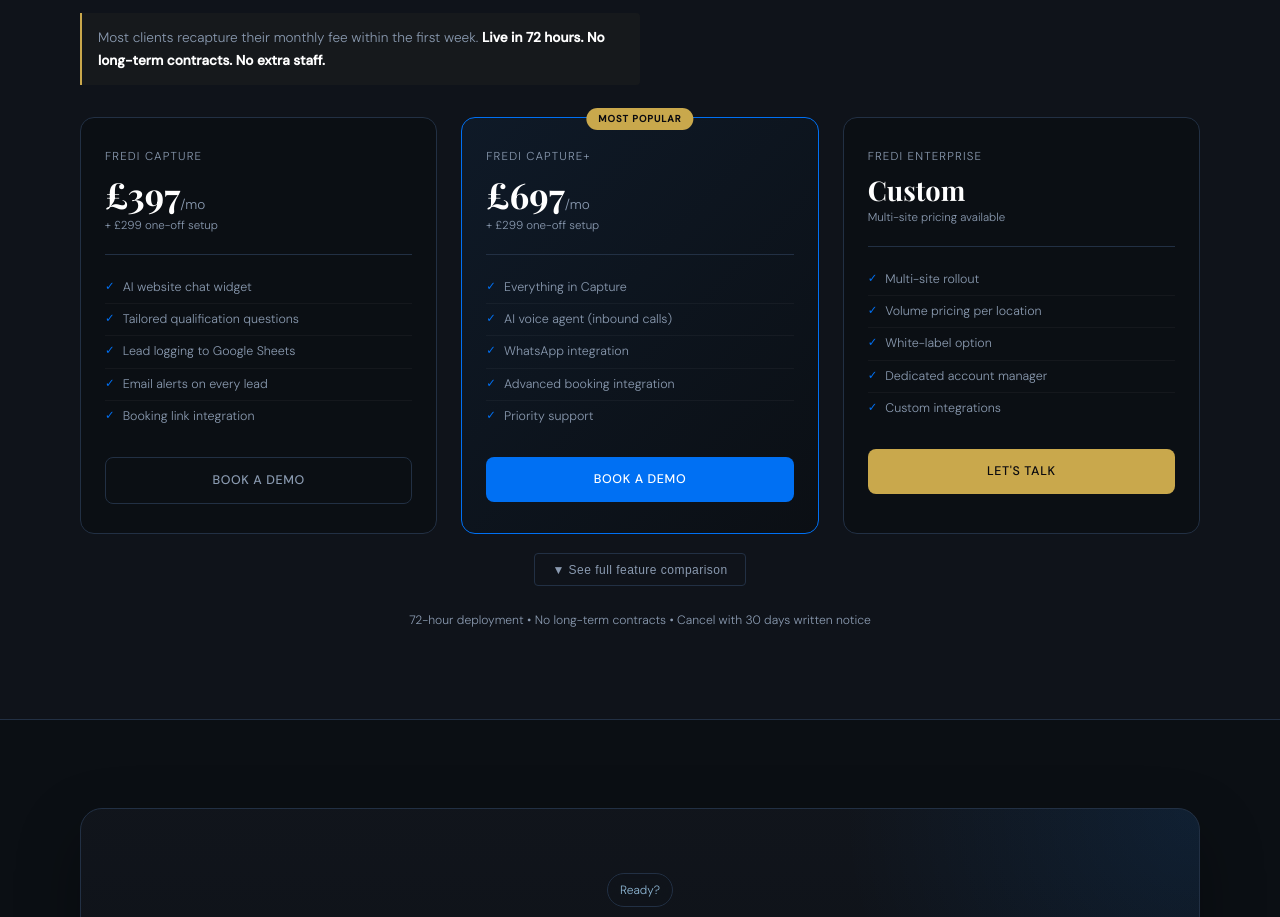
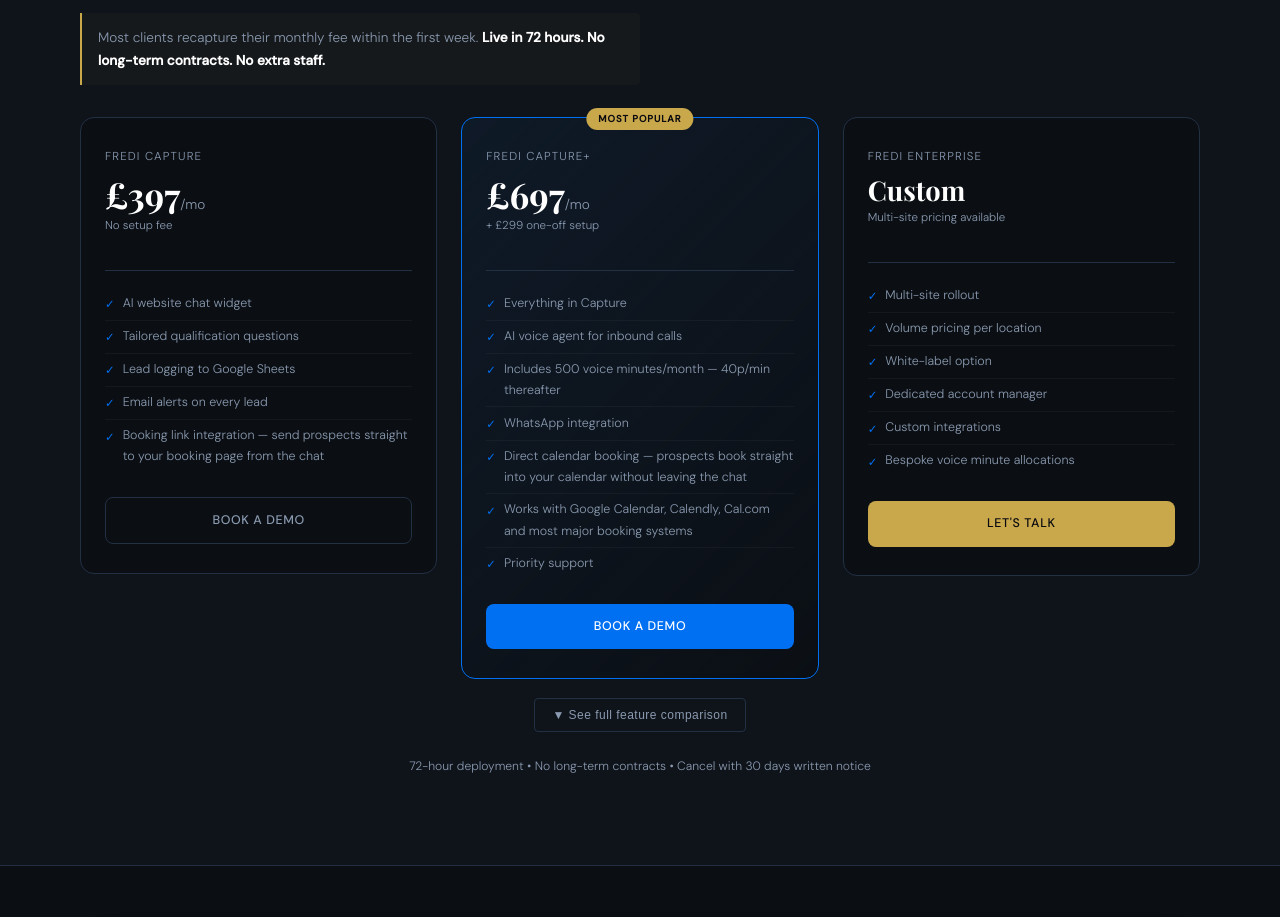
Before and after one commit to joash-maker/fredi-homepage, a website: page index.html in a window 1280 px wide. Shown: the part 4296-5213 px from the top of the page. Drawn offline with nearby package versions, Linux system fonts and the light colour scheme; a web font is replaced by a local one.

Commit message:
Update index.html

```diff
--- a/index.html
+++ b/index.html
@@ -35,16 +35,12 @@
     html { scroll-behavior: smooth; }
     body { margin: 0; font-family: 'DM Sans', sans-serif; font-weight: 300; background: var(--bg); color: var(--text); line-height: 1.7; overflow-x: hidden; }
     a { color: inherit; text-decoration: none; }
-
-    /* NAV */
     nav { position: sticky; top: 0; z-index: 200; display: flex; justify-content: space-between; align-items: center; padding: 1rem 5vw; background: rgba(11,15,20,0.92); backdrop-filter: blur(14px); border-bottom: 1px solid var(--line); }
     .nav-logo { font-family: 'Playfair Display', serif; font-size: 1.15rem; font-weight: 700; letter-spacing: 0.03em; }
     .nav-logo span { color: var(--gold); }
     .nav-back { font-size: 0.78rem; color: var(--muted); letter-spacing: 0.05em; border: 1px solid var(--line); padding: 0.38rem 0.85rem; border-radius: 4px; transition: border-color 0.2s, color 0.2s; }
     .nav-back:hover { border-color: var(--gold); color: var(--gold); }
     .nav-back::before { content: '\2190  '; }
-
-    /* SHARED */
     .section { padding: 5.5rem 5vw; }
     .section-inner { max-width: var(--max); margin: 0 auto; }
     .eyebrow { display: inline-flex; align-items: center; gap: 8px; padding: 6px 12px; border: 1px solid var(--line); border-radius: 999px; font-size: 12px; color: #8fb8d5; background: rgba(17,21,28,0.7); backdrop-filter: blur(8px); margin-bottom: 16px; }
@@ -61,8 +57,6 @@
     .btn-ghost:hover { border-color: var(--gold); color: var(--gold); }
     .btn-gold { display: inline-block; background: var(--gold); color: #0a0a0f; padding: 0.9rem 1.8rem; border-radius: var(--radius); font-size: 0.88rem; font-weight: 600; cursor: pointer; transition: background 0.18s, transform 0.18s; text-decoration: none; }
     .btn-gold:hover { background: var(--gold-light); transform: translateY(-2px); }
-
-    /* HERO */
     .hero { padding: 3.5rem 5vw 5rem; }
     .hero-grid { max-width: var(--max); margin: 0 auto; display: grid; grid-template-columns: 1.1fr 0.9fr; gap: 4rem; align-items: center; min-height: 80vh; }
     .hero-copy { max-width: 640px; }
@@ -87,16 +81,12 @@
     .mini-stat { border: 1px solid var(--line-soft); border-radius: 14px; padding: 12px; background: rgba(15,20,27,0.75); }
     .mini-stat strong { display: block; font-size: 13px; margin-bottom: 4px; }
     .mini-stat span { display: block; color: var(--muted); font-size: 11px; line-height: 1.5; }
-
-    /* END OF DAY STRIP */
     .eod-strip { background: rgba(201,168,76,0.05); border-top: 1px solid rgba(201,168,76,0.15); border-bottom: 1px solid rgba(201,168,76,0.15); padding: 2.5rem 5vw; }
     .eod-inner { max-width: var(--max); margin: 0 auto; display: flex; align-items: center; gap: 2rem; flex-wrap: wrap; }
     .eod-icon { font-size: 2.5rem; flex-shrink: 0; }
     .eod-text h3 { font-size: 1.15rem; font-weight: 500; color: var(--text); margin-bottom: 0.3rem; }
     .eod-text p { font-size: 0.88rem; color: var(--muted); line-height: 1.7; max-width: 580px; }
     .eod-text strong { color: var(--gold); }
-
-    /* PROBLEM + SOLUTION */
     .problem-solution-bg { background: rgba(17,21,28,0.7); border-top: 1px solid var(--line); border-bottom: 1px solid var(--line); }
     .ps-grid { display: grid; grid-template-columns: 1fr 1fr; gap: 3rem; align-items: start; margin-top: 2.5rem; }
     .ps-col-title { font-size: 0.68rem; letter-spacing: 0.14em; text-transform: uppercase; margin-bottom: 1.2rem; padding-bottom: 0.8rem; border-bottom: 1px solid var(--line); }
@@ -105,8 +95,6 @@
     .ps-list { list-style: none; display: grid; gap: 0.7rem; }
     .ps-list li { display: flex; gap: 10px; align-items: flex-start; padding: 12px 14px; border: 1px solid var(--line-soft); border-radius: 12px; background: rgba(13,17,24,0.5); font-size: 0.85rem; color: #ccd5e0; line-height: 1.5; }
     .ps-icon { font-size: 0.85rem; flex-shrink: 0; margin-top: 1px; }
-
-    /* HOW IT WORKS */
     .how-bg { background: rgba(17,21,28,0.6); border-top: 1px solid var(--line); border-bottom: 1px solid var(--line); }
     .steps-row { display: grid; grid-template-columns: repeat(5,1fr); gap: 1px; margin-top: 2.5rem; border: 1px solid var(--line); border-radius: 12px; overflow: hidden; }
     .step-cell { background: var(--bg); padding: 1.8rem 1.2rem; border-right: 1px solid var(--line); transition: background 0.25s; text-align: center; }
@@ -116,8 +104,6 @@
     .step-cell:hover .step-num { background: rgba(10,132,255,0.14); border-color: rgba(10,132,255,0.5); }
     .step-cell h3 { font-size: 0.88rem; margin-bottom: 0.4rem; }
     .step-cell p { font-size: 0.76rem; color: var(--muted); line-height: 1.6; }
-
-    /* FEATURES */
     .features-grid { display: grid; grid-template-columns: repeat(3,1fr); gap: 1px; margin-top: 2.5rem; border: 1px solid var(--line); border-radius: 12px; overflow: hidden; }
     .f-cell { background: var(--panel); padding: 1.6rem 1.4rem; border-right: 1px solid var(--line); border-bottom: 1px solid var(--line); transition: background 0.22s; position: relative; overflow: hidden; }
     .f-cell::before { content: ''; position: absolute; top: 0; left: 0; right: 0; height: 2px; background: var(--blue); transform: scaleX(0); transform-origin: left; transition: transform 0.3s; }
@@ -126,13 +112,9 @@
     .f-icon { font-size: 1.5rem; margin-bottom: 0.7rem; display: block; }
     .f-cell h3 { font-size: 0.9rem; margin-bottom: 0.3rem; }
     .f-cell p { font-size: 0.78rem; line-height: 1.65; }
-
-    /* INDUSTRIES */
     .industry-wrap { display: flex; flex-wrap: wrap; gap: 10px; margin-top: 2rem; }
     .industry-pill { padding: 10px 16px; border: 1px solid var(--line); border-radius: 999px; font-size: 13px; color: #d0dcea; background: rgba(17,21,28,0.8); transition: border-color 0.2s, color 0.2s; }
     .industry-pill:hover { border-color: var(--blue); color: #fff; }
-
-    /* CASE STUDY */
     .case-grid { display: grid; grid-template-columns: 1fr 1fr; gap: 3.5rem; align-items: center; margin-top: 2.5rem; }
     .case-desc { font-size: 0.9rem; color: var(--muted); line-height: 1.85; margin-bottom: 1.6rem; }
     .quote-block { border-left: 2px solid var(--gold); padding: 1rem 1.4rem; background: rgba(201,168,76,0.04); border-radius: 0 8px 8px 0; margin-bottom: 1.4rem; }
@@ -142,13 +124,11 @@
     .result-card { background: var(--panel); border: 1px solid var(--line); border-radius: 10px; padding: 1.2rem; }
     .result-n { font-family: 'Playfair Display', serif; font-size: 2.2rem; color: var(--gold); font-weight: 700; line-height: 1; margin-bottom: 0.4rem; }
     .result-card p { font-size: 0.73rem; color: var(--muted); line-height: 1.5; }
-
-    /* PRICING */
     .pricing-bg { background: rgba(17,21,28,0.8); border-top: 1px solid var(--line); border-bottom: 1px solid var(--line); }
     .pricing-intro { font-size: 0.85rem; color: var(--muted); padding: 0.8rem 1rem; border-left: 2px solid var(--gold); background: rgba(201,168,76,0.04); border-radius: 0 4px 4px 0; margin-bottom: 2rem; max-width: 560px; }
     .pricing-intro strong { color: var(--text); }
-    .pricing-cards { display: grid; grid-template-columns: repeat(3,1fr); gap: 1.5rem; margin-bottom: 1.2rem; }
-    .p-card { background: var(--bg); border: 1px solid var(--line); border-radius: 14px; padding: 1.8rem 1.5rem; position: relative; transition: transform 0.22s; }
+    .pricing-cards { display: grid; grid-template-columns: repeat(3,1fr); gap: 1.5rem; margin-bottom: 1.2rem; align-items: start; }
+    .p-card { background: var(--bg); border: 1px solid var(--line); border-radius: 14px; padding: 1.8rem 1.5rem; position: relative; transition: transform 0.22s; display: flex; flex-direction: column; }
     .p-card.featured { border-color: var(--blue); background: linear-gradient(135deg, rgba(10,132,255,0.06), var(--bg)); }
     .p-card:hover { transform: translateY(-4px); }
     .p-badge { position: absolute; top: -10px; left: 50%; transform: translateX(-50%); background: var(--gold); color: #0a0a0f; font-size: 0.6rem; font-weight: 700; letter-spacing: 0.1em; text-transform: uppercase; padding: 0.2rem 0.75rem; border-radius: 20px; white-space: nowrap; }
@@ -157,11 +137,11 @@
     .p-price small { font-size: 0.85rem; color: var(--muted); font-family: 'DM Sans', sans-serif; font-weight: 300; }
     .p-setup { font-size: 0.72rem; color: var(--muted); margin-bottom: 1.2rem; }
     .p-divider { border: none; border-top: 1px solid var(--line); margin: 1rem 0; }
-    .p-features { list-style: none; margin-bottom: 1.5rem; }
-    .p-features li { font-size: 0.78rem; color: var(--muted); padding: 0.32rem 0; display: flex; gap: 0.5rem; border-bottom: 1px solid rgba(255,255,255,0.04); }
+    .p-features { list-style: none; margin-bottom: 1.5rem; flex: 1; }
+    .p-features li { font-size: 0.78rem; color: var(--muted); padding: 0.32rem 0; display: flex; gap: 0.5rem; border-bottom: 1px solid rgba(255,255,255,0.04); align-items: flex-start; }
     .p-features li:last-child { border-bottom: none; }
-    .p-features li::before { content: '✓'; color: var(--blue); flex-shrink: 0; font-size: 0.72rem; }
-    .p-cta { display: block; text-align: center; padding: 0.75rem; border-radius: 8px; font-size: 0.78rem; font-weight: 500; letter-spacing: 0.05em; text-transform: uppercase; text-decoration: none; transition: opacity 0.2s; }
+    .p-features li::before { content: '✓'; color: var(--blue); flex-shrink: 0; font-size: 0.72rem; margin-top: 0.15rem; }
+    .p-cta { display: block; text-align: center; padding: 0.75rem; border-radius: 8px; font-size: 0.78rem; font-weight: 500; letter-spacing: 0.05em; text-transform: uppercase; text-decoration: none; transition: opacity 0.2s; margin-top: auto; }
     .p-cta-blue { background: var(--blue); color: #fff; }
     .p-cta-ghost { border: 1px solid var(--line); color: var(--muted); }
     .p-cta-gold { background: var(--gold); color: #0a0a0f; }
@@ -178,20 +158,14 @@
     .compare-table .ck { color: var(--blue); }
     .compare-table .da { color: rgba(255,255,255,0.12); }
     .pricing-note { text-align: center; font-size: 0.76rem; color: var(--muted); margin-top: 1.2rem; }
-
-    /* CTA */
     .cta-panel { text-align: center; padding: 4rem 2rem; border: 1px solid var(--line); border-radius: 22px; background: radial-gradient(circle at top right, rgba(10,132,255,0.1), transparent 30%), linear-gradient(180deg, rgba(17,21,28,0.95), rgba(12,16,22,0.98)); box-shadow: 0 24px 64px rgba(0,0,0,0.3); }
     .cta-panel h2 { margin-bottom: 0.8rem; }
     .cta-panel p { font-size: 0.92rem; max-width: 440px; margin: 0 auto 1.8rem; }
     .cta-actions { display: flex; gap: 1rem; justify-content: center; flex-wrap: wrap; }
-
-    /* FOOTER */
     .footer-note { color: var(--muted); font-size: 12px; text-align: center; padding: 1.6rem 5vw; border-top: 1px solid var(--line); display: flex; flex-wrap: wrap; justify-content: center; gap: 0.3rem 1rem; line-height: 2; }
     .footer-note a { color: #7aa8d5; transition: color 0.2s; }
     .footer-note a:hover { color: var(--gold); }
     .footer-sep { color: var(--line); }
-
-    /* WIDGET */
     .widget-toggle { position: fixed; right: 22px; bottom: 22px; width: 58px; height: 58px; border: 0; border-radius: 999px; background: linear-gradient(180deg, var(--blue-2), var(--blue)); color: #fff; font-size: 20px; font-weight: 700; cursor: pointer; box-shadow: 0 12px 32px rgba(0,112,243,0.38); z-index: 1001; transition: transform 0.18s, box-shadow 0.18s; display: flex; align-items: center; justify-content: center; }
     .widget-toggle:hover { transform: translateY(-2px); box-shadow: 0 16px 38px rgba(0,112,243,0.44); }
     .teaser-bubble { position: fixed; right: 22px; bottom: 92px; max-width: 260px; background: rgba(17,21,28,0.96); border: 1px solid var(--line); border-radius: 16px; padding: 13px 15px; font-size: 12px; line-height: 1.55; color: #d4dde8; box-shadow: 0 14px 32px rgba(0,0,0,0.38); z-index: 1000; opacity: 0; transform: translateY(8px); pointer-events: none; transition: opacity 0.3s, transform 0.3s; }
@@ -222,18 +196,12 @@
     .chat-input button { padding: 11px 14px; border: 0; border-radius: 12px; background: linear-gradient(180deg, var(--blue-2), var(--blue)); color: #fff; font-size: 13px; font-weight: 600; cursor: pointer; }
     .widget-privacy { text-align: center; font-size: 10px; color: #2a3a4a; padding: 5px; border-top: 1px solid rgba(255,255,255,0.04); background: #0d1016; }
     .widget-privacy a { color: #3a5a7a; text-decoration: none; }
-
-    /* BACK TO TOP */
     #back-to-top { position: fixed; bottom: 22px; left: 22px; width: 42px; height: 42px; border-radius: 50%; background: var(--panel); border: 1px solid var(--line); color: var(--muted); cursor: pointer; display: flex; align-items: center; justify-content: center; z-index: 1000; opacity: 0; transform: translateY(10px); transition: opacity 0.3s, transform 0.3s, border-color 0.2s, color 0.2s; pointer-events: none; }
     #back-to-top.visible { opacity: 1; transform: translateY(0); pointer-events: auto; }
     #back-to-top:hover { border-color: var(--blue); color: var(--blue); }
     #back-to-top svg { width: 15px; height: 15px; fill: currentColor; }
-
-    /* SCROLL REVEAL */
     .reveal { opacity: 0; transform: translateY(20px); transition: opacity 0.5s ease, transform 0.5s ease; }
     .reveal.visible { opacity: 1; transform: none; }
-
-    /* RESPONSIVE */
     @media(max-width:980px){
       .hero-grid { grid-template-columns: 1fr; min-height: auto; }
       .hero { padding-top: 2.5rem; }
@@ -266,7 +234,6 @@
     <a href="https://www.mediahubink.com" class="nav-back">Back to main site</a>
   </nav>
 
-  <!-- HERO -->
   <section class="hero" id="top">
     <div class="hero-grid">
       <div class="hero-copy">
@@ -304,7 +271,6 @@
     </div>
   </section>
 
-  <!-- END OF DAY STRIP -->
   <div class="eod-strip">
     <div class="eod-inner">
       <div class="eod-icon">📋</div>
@@ -315,7 +281,6 @@
     </div>
   </div>
 
-  <!-- PROBLEM + SOLUTION -->
   <section class="section problem-solution-bg reveal">
     <div class="section-inner">
       <div class="tag">The Problem &amp; The Fix</div>
@@ -345,7 +310,6 @@
     </div>
   </section>
 
-  <!-- HOW IT WORKS -->
   <section class="section how-bg reveal" id="how-it-works">
     <div class="section-inner">
       <div class="tag">How It Works</div>
@@ -360,7 +324,6 @@
     </div>
   </section>
 
-  <!-- FEATURES -->
   <section class="section">
     <div class="section-inner">
       <div class="tag">What Fredi Does</div>
@@ -376,7 +339,6 @@
     </div>
   </section>
 
-  <!-- INDUSTRIES -->
   <section class="section" style="background:rgba(17,21,28,0.5);border-top:1px solid var(--line);border-bottom:1px solid var(--line);">
     <div class="section-inner">
       <div class="tag">Industry Fit</div>
@@ -399,7 +361,6 @@
     </div>
   </section>
 
-  <!-- CASE STUDY -->
   <section class="section">
     <div class="section-inner">
       <div class="tag">Proven in the Field</div>
@@ -430,20 +391,24 @@
       <h2>One lead pays for<br>a month of Fredi.</h2>
       <p class="pricing-intro">Most clients recapture their monthly fee within the first week. <strong>Live in 72 hours. No long-term contracts. No extra staff.</strong></p>
       <div class="pricing-cards">
+
+        <!-- CAPTURE -->
         <div class="p-card">
           <div class="p-tier">Fredi Capture</div>
           <div class="p-price">£397<small>/mo</small></div>
-          <div class="p-setup">+ £299 one-off setup</div>
+          <div class="p-setup">No setup fee</div>
           <hr class="p-divider">
           <ul class="p-features">
             <li>AI website chat widget</li>
             <li>Tailored qualification questions</li>
             <li>Lead logging to Google Sheets</li>
             <li>Email alerts on every lead</li>
-            <li>Booking link integration</li>
+            <li>Booking link integration — send prospects straight to your booking page from the chat</li>
           </ul>
           <a href="https://calendar.app.google/9BEVTDBPUjEqcaRdA" target="_blank" rel="noopener" class="p-cta p-cta-ghost">Book a Demo</a>
         </div>
+
+        <!-- CAPTURE+ -->
         <div class="p-card featured">
           <div class="p-badge">Most Popular</div>
           <div class="p-tier">Fredi Capture+</div>
@@ -452,13 +417,17 @@
           <hr class="p-divider">
           <ul class="p-features">
             <li>Everything in Capture</li>
-            <li>AI voice agent (inbound calls)</li>
+            <li>AI voice agent for inbound calls</li>
+            <li>Includes 500 voice minutes/month — 40p/min thereafter</li>
             <li>WhatsApp integration</li>
-            <li>Advanced booking integration</li>
+            <li>Direct calendar booking — prospects book straight into your calendar without leaving the chat</li>
+            <li>Works with Google Calendar, Calendly, Cal.com and most major booking systems</li>
             <li>Priority support</li>
           </ul>
           <a href="https://calendar.app.google/9BEVTDBPUjEqcaRdA" target="_blank" rel="noopener" class="p-cta p-cta-blue">Book a Demo</a>
         </div>
+
+        <!-- ENTERPRISE -->
         <div class="p-card">
           <div class="p-tier">Fredi Enterprise</div>
           <div class="p-price" style="font-size:1.7rem;">Custom</div>
@@ -470,9 +439,11 @@
             <li>White-label option</li>
             <li>Dedicated account manager</li>
             <li>Custom integrations</li>
+            <li>Bespoke voice minute allocations</li>
           </ul>
           <a href="https://calendar.app.google/9BEVTDBPUjEqcaRdA" target="_blank" rel="noopener" class="p-cta p-cta-gold">Let's Talk</a>
         </div>
+
       </div>
       <button class="compare-toggle" id="compareToggle">&#9660; See full feature comparison</button>
       <div class="compare-wrap" id="compareWrap">
@@ -485,8 +456,9 @@
             <tr><td>Email alerts</td><td class="ck">✓</td><td class="ck">✓</td><td class="ck">✓</td></tr>
             <tr><td>Booking link integration</td><td class="ck">✓</td><td class="ck">✓</td><td class="ck">✓</td></tr>
             <tr><td>AI voice agent</td><td class="da">—</td><td class="ck">✓</td><td class="ck">✓</td></tr>
+            <tr><td>500 voice minutes/month</td><td class="da">—</td><td class="ck">✓</td><td class="ck">✓</td></tr>
             <tr><td>WhatsApp integration</td><td class="da">—</td><td class="ck">✓</td><td class="ck">✓</td></tr>
-            <tr><td>Advanced booking</td><td class="da">—</td><td class="ck">✓</td><td class="ck">✓</td></tr>
+            <tr><td>Direct calendar booking</td><td class="da">—</td><td class="ck">✓</td><td class="ck">✓</td></tr>
             <tr><td>Priority support</td><td class="da">—</td><td class="ck">✓</td><td class="ck">✓</td></tr>
             <tr><td>Multi-site / white-label</td><td class="da">—</td><td class="da">—</td><td class="ck">✓</td></tr>
             <tr><td>Dedicated account manager</td><td class="da">—</td><td class="da">—</td><td class="ck">✓</td></tr>
@@ -497,7 +469,6 @@
     </div>
   </section>
 
-  <!-- FINAL CTA -->
   <section class="section">
     <div class="section-inner">
       <div class="cta-panel">
@@ -556,9 +527,7 @@
     const WIDGET_STATE_KEY="mhi_fredi_widget_state",TEASER_KEY="mhi_fredi_teaser_dismissed";
     let messages=[],isTyping=false,isOpen=false,chatStarted=false,leadCaptured=false,nudgeTimer=null,nudgeCount=0,transcript="";
     let leadData={name:"",email:"",phone:"",business:"",industry:"",painPoints:"",preferredCallback:""};
-
     function esc(s=""){return String(s).replace(/&/g,"&amp;").replace(/</g,"&lt;").replace(/>/g,"&gt;");}
-
     function addMsg(text,role){
       const d=document.createElement("div");d.className="msg "+role;
       if(role==="bot"){const clean=text.replace(/\[LEAD_CAPTURED\]/g,"").trim();d.innerHTML=esc(clean).replace(/\*\*(.+?)\*\*/g,"<strong>$1</strong>");}
@@ -567,10 +536,8 @@
       transcript+=(role==="user"?"Visitor":"Fredi")+": "+text.replace(/\[LEAD_CAPTURED\]/g,"").trim()+"\n";
       return d;
     }
-
     function showTyping(){hideTyping();const d=document.createElement("div");d.className="typing-row";d.id="typingRow";d.innerHTML='<div class="dots"><span></span><span></span><span></span></div><span>Fredi is typing...</span>';chatBody.appendChild(d);chatBody.scrollTop=chatBody.scrollHeight;}
     function hideTyping(){const t=document.getElementById("typingRow");if(t)t.remove();}
-
     function showLeadBanner(){
       if(document.getElementById("leadBanner"))return;
       const now=new Date(),time=now.toLocaleTimeString("en-GB",{hour:"2-digit",minute:"2-digit"});
@@ -579,17 +546,14 @@
       b.innerHTML="&#10004; Lead captured &mdash; "+time;
       widget.insertBefore(b,chatBody.nextSibling);
     }
-
     async function submitLead(data){
       try{await fetch("/api/lead",{method:"POST",headers:{"Content-Type":"application/json"},body:JSON.stringify({...data,source:"Fredi Homepage AI",transcript})});}
       catch(e){console.error("Lead submission failed:",e);}
     }
-
     function resetNudge(){
       if(nudgeTimer)clearTimeout(nudgeTimer);
       nudgeTimer=setTimeout(()=>{if(nudgeCount<1&&messages.length>0&&!leadCaptured){nudgeCount++;sendMessage("[NUDGE]");}},65000);
     }
-
     async function sendMessage(userText){
       if(isTyping)return;isTyping=true;
       const isNudge=userText==="[NUDGE]";
@@ -607,17 +571,14 @@
       isTyping=false;chatInput.disabled=false;sendBtn.disabled=false;
       if(!isNudge){try{chatInput.focus();}catch(e){}}
     }
-
     function openWidget(){
       isOpen=true;widget.classList.add("open");localStorage.setItem(WIDGET_STATE_KEY,"open");hideTeaser();
       if(!chatStarted){chatStarted=true;setTimeout(()=>{showTyping();setTimeout(()=>{hideTyping();const g="Hey! 👋 I'm Fredi, Mediahubink's AI consultant. What kind of business are you running?";addMsg(g,"bot");messages.push({role:"assistant",content:g});resetNudge();},950);},350);}
       setTimeout(()=>{try{chatInput.focus();}catch(e){}},350);
     }
-
     function closeWidget(){isOpen=false;widget.classList.remove("open");localStorage.setItem(WIDGET_STATE_KEY,"closed");}
     function showTeaser(){if(localStorage.getItem(TEASER_KEY)==="true")return;if(isOpen)return;teaserBubble.classList.add("show");}
     function hideTeaser(){teaserBubble.classList.remove("show");}
-
     widgetToggle.addEventListener("click",()=>isOpen?closeWidget():openWidget());
     closeWidgetBtn.addEventListener("click",closeWidget);
     openDemoBtn.addEventListener("click",openWidget);
@@ -625,17 +586,14 @@
     sendBtn.addEventListener("click",()=>{const t=chatInput.value.trim();if(t)sendMessage(t);});
     chatInput.addEventListener("keydown",e=>{if(e.key==="Enter"&&!e.shiftKey){e.preventDefault();const t=chatInput.value.trim();if(t)sendMessage(t);}});
     teaserClose.addEventListener("click",()=>{hideTeaser();localStorage.setItem(TEASER_KEY,"true");});
-
     window.addEventListener("load",()=>{
       if(localStorage.getItem(WIDGET_STATE_KEY)==="open"){openWidget();}
       else{setTimeout(showTeaser,1800);setTimeout(hideTeaser,9000);}
     });
-
     document.getElementById("compareToggle").addEventListener("click",function(){
       const w=document.getElementById("compareWrap"),open=w.classList.toggle("open");
       this.textContent=open?"▲ Hide comparison":"▼ See full feature comparison";
     });
-
     (function(){const btn=document.getElementById("back-to-top");if(!btn)return;window.addEventListener("scroll",()=>{btn.classList.toggle("visible",window.scrollY>400);},{passive:true});btn.addEventListener("click",()=>{window.scrollTo({top:0,behavior:"smooth"});});})();
     (function(){const els=document.querySelectorAll(".reveal");if(!els.length)return;const io=new IntersectionObserver(entries=>{entries.forEach(e=>{if(e.isIntersecting){e.target.classList.add("visible");io.unobserve(e.target);}});},{threshold:0.08});els.forEach(el=>io.observe(el));})();
   </script>
```
